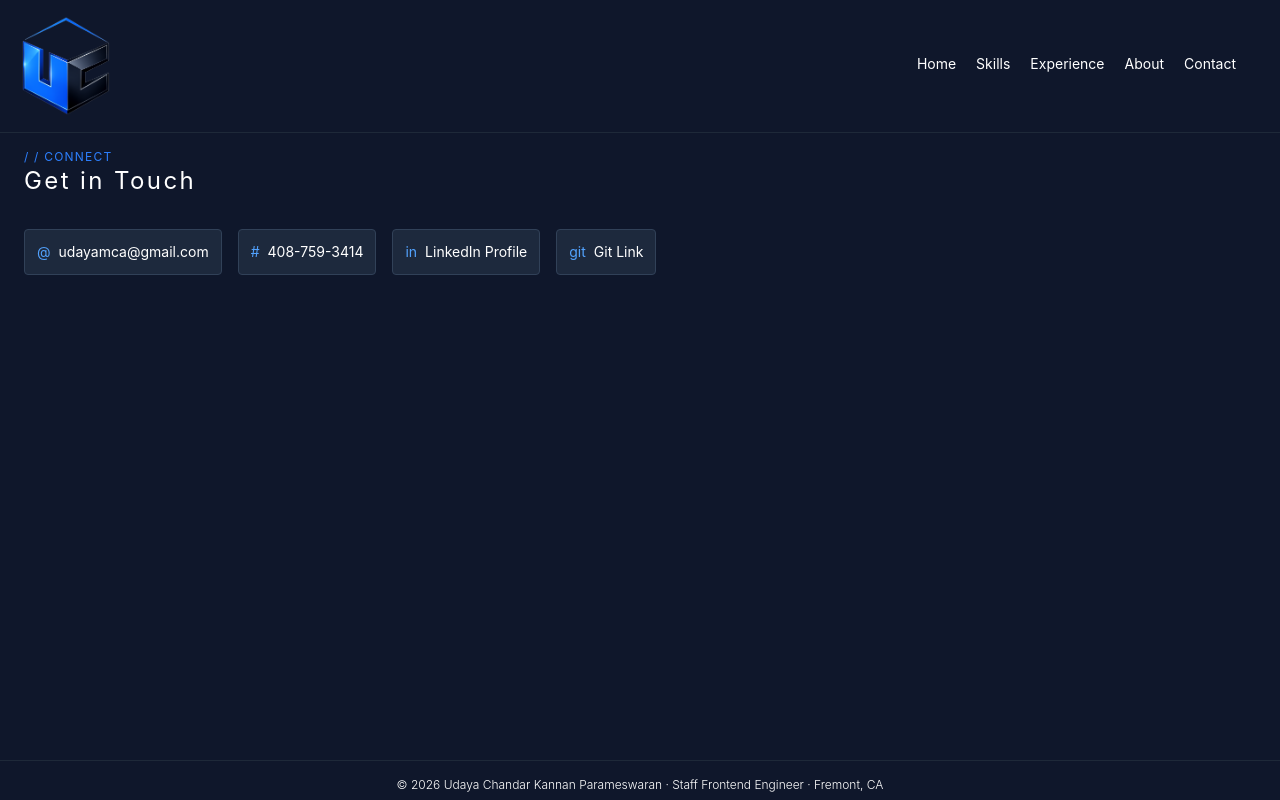
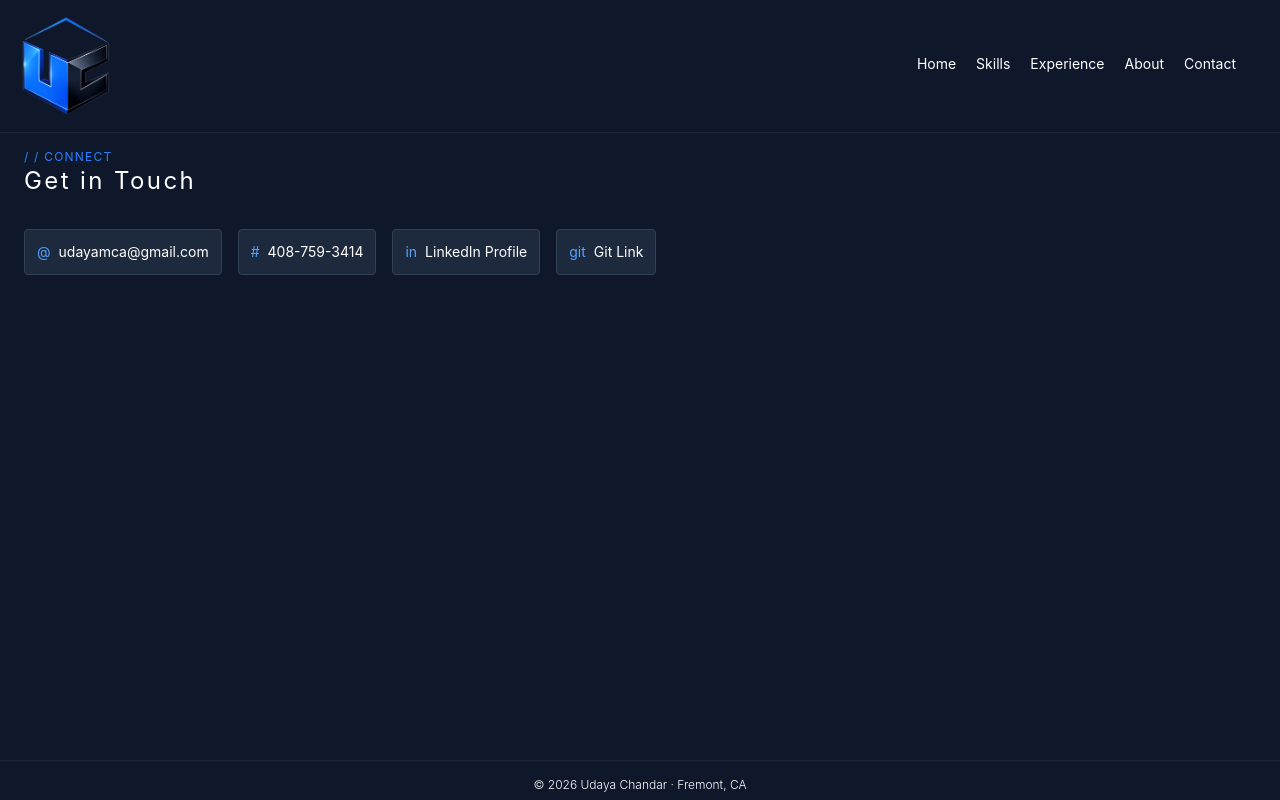
Before and after one commit to udayamca/udaya-profile, a React (Vite) app: page /contact in a window 1280 px wide. Built offline with nearby package versions, Linux system fonts and the light colour scheme.

Commit message:
fix: removed footer content

```diff
--- a/src/components/Footer.tsx
+++ b/src/components/Footer.tsx
@@ -3,8 +3,7 @@ export default function Footer() {
   return (
     <>
       <div className="h-10 bg-slate-900 text-white text-center font-light text-xs p-4 fixed bottom-0 w-full border-t-1 border-gray-800">
-        © {year} Udaya Chandar Kannan Parameswaran · Staff Frontend Engineer ·
-        Fremont, CA
+        © {year} Udaya Chandar · Fremont, CA
       </div>
     </>
   );
```
